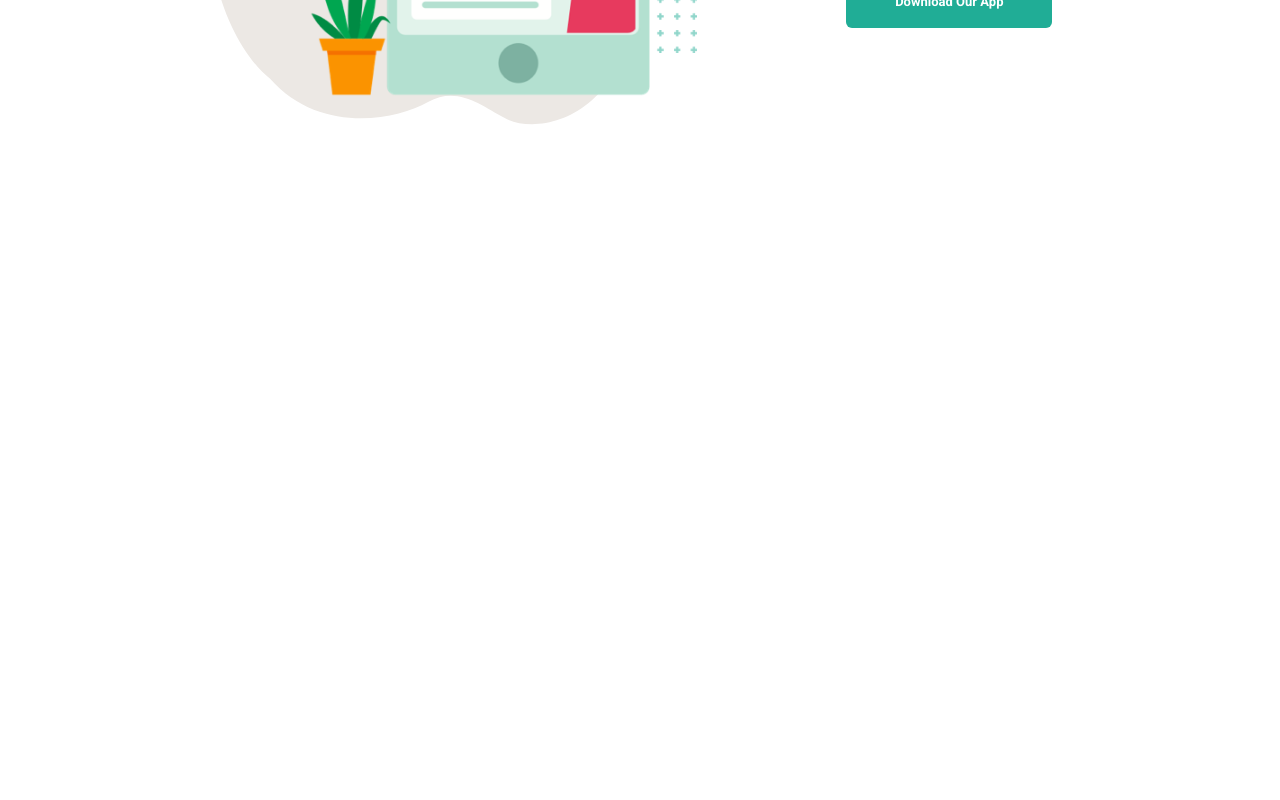
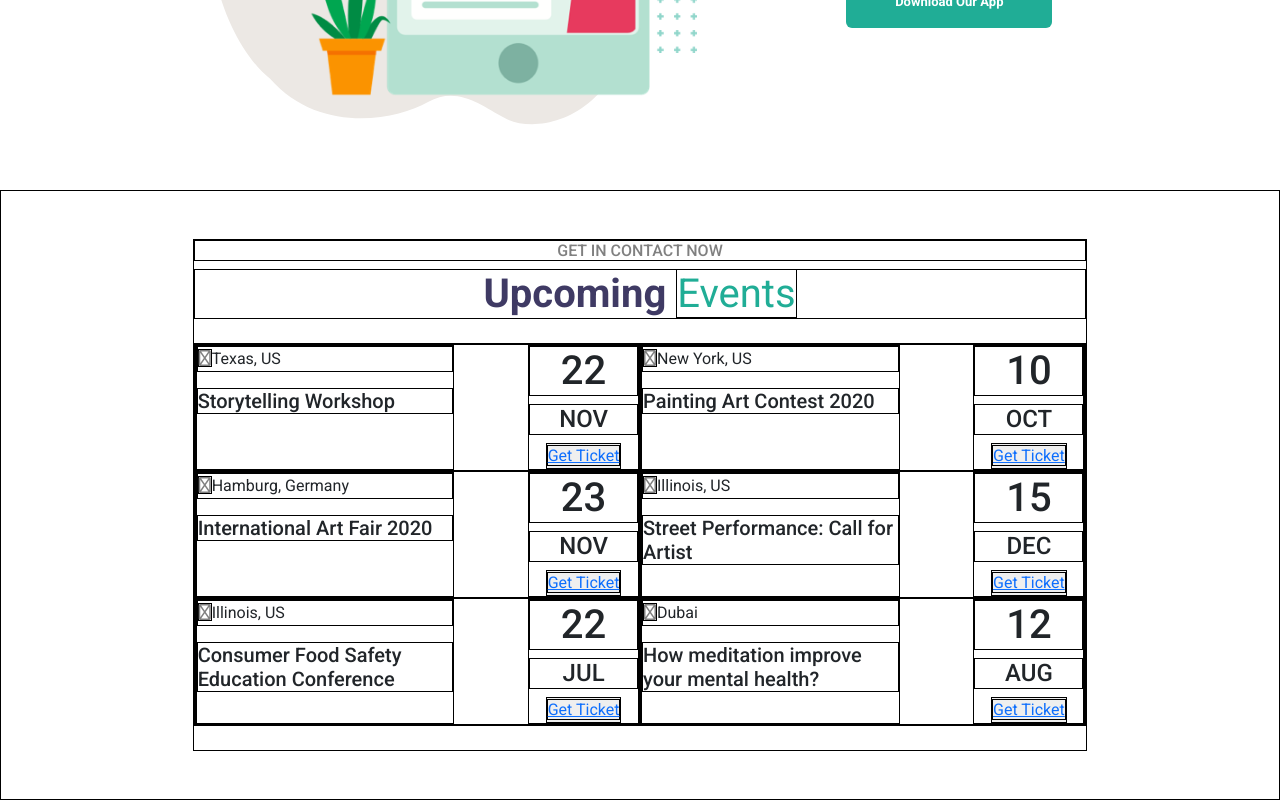
Before and after one commit to BernardoCosmi/proj-html-vuejs, a Vue app: page / in a window 1280 px wide. Shown: the part 4086-4886 px from the top of the page. Before the commit the page ends 4276 px from the top, so only its background shows below. Built offline with nearby package versions, Linux system fonts and the light colour scheme.

Commit message:
feat: upcoming events section (to complete)

```diff
--- a/src/components/AppMain/AppMain.vue
+++ b/src/components/AppMain/AppMain.vue
@@ -4,6 +4,8 @@ import SectionTwo from "./AppMainSection/SectionTwo.vue"
 import SectionThree from "./AppMainSection/SectionThree.vue"
 import SectionFour from "./AppMainSection/SectionFour.vue"
 import SectionFive from "./AppMainSection/SectionFive.vue"
+import SectionSix from "./AppMainSection/SectionSix.vue"
+
 
 
 
@@ -19,6 +21,7 @@ export default {
     SectionThree,
     SectionFour,
     SectionFive,
+    SectionSix
   },
   data() {
     return {
@@ -34,6 +37,7 @@ export default {
   <SectionThree/>
   <SectionFour/>
   <SectionFive/>
+  <SectionSix/>
 </template>
 
 <style lang="scss" scoped>
--- a/src/components/AppMain/AppMainSection/SectionSix.vue
+++ b/src/components/AppMain/AppMainSection/SectionSix.vue
@@ -1,15 +1,55 @@
 <script>
-// import
+import { store } from '../../../store';
 
 export default {
   name: "SectionSix",
+  data(){
+    return{
+      store
+    }
+  }
 };
 </script>
 
 <template>
-  <h1>Hi I'm component</h1>
+  <div>
+    <div class="section-container my-5">
+      <h5 class="section-subtitle text-center">
+        get in contact now
+      </h5>
+
+      <h1 class="section-title text-center">
+        upcoming <span>events</span>
+      </h1>
+
+      <div class="d-flex flex-wrap my-4">
+        <div v-for="(event, index) in store.upcomingEvents" :key="index" class="col-6 d-flex justify-content-between">
+
+            <div class="col-7">
+              <p><i class="fa-regular fa-location-dot" style="color: #808080;"></i>{{ event.place }}</p>
+              <h5>{{ event.name }}</h5>
+            </div>
+
+            <div class="col-3 text-center">
+              <h1>
+                {{ event.day }}
+              </h1>
+              <h4>
+                {{ event.month }}
+              </h4>
+              <button class="">
+                <a :href="`${event.link}`">Get Ticket</a>
+              </button>
+            </div>
+
+        </div>
+      </div>
+    </div>
+  </div>
 </template>
 
 <style lang="scss" scoped>
-
+*{
+  border: 1px solid black;
+}
 </style>
--- a/src/store.js
+++ b/src/store.js
@@ -121,5 +121,49 @@ export const store = reactive({
             studentsNumber:"76 Students"
         },
     ],
+    upcomingEvents:[
+        {
+            name: "Storytelling Workshop",
+            place: "Texas, US",
+            day: "22",
+            month: "NOV",
+            link: "#"
+          },
+          {
+            name: "Painting Art Contest 2020",
+            place: "New York, US",
+            day: "10",
+            month: "OCT",
+            link: "#"
+          },
 
+          {
+            name: "International Art Fair 2020",
+            place: "Hamburg, Germany",
+            day: "23",
+            month: "NOV",
+            link: "#"
+          },
+          {
+            name: "Street Performance: Call for Artist",
+            place: "Illinois, US",
+            day: "15",
+            month: "DEC",
+            link: "#"
+          },
+          {
+            name: "Consumer Food Safety Education Conference",
+            place: "Illinois, US",
+            day: "22",
+            month: "JUL",
+            link: "#"
+          },
+          {
+            name: "How meditation improve your mental health?",
+            place: "Dubai",
+            day: "12",
+            month: "AUG",
+            link: "#"
+          }
+    ]
 });
```
